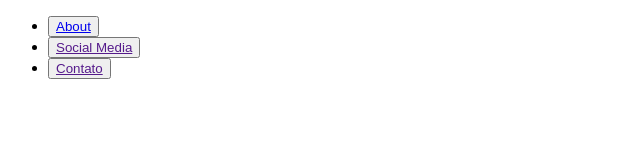
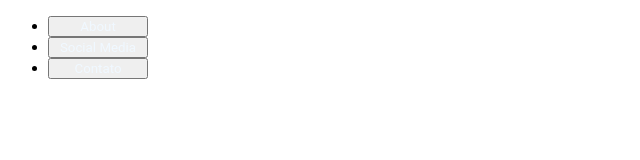
Before and after one commit to lucasdcorreia/ProjetoGit, a plain HTML site: page index.html in a window 1280 px wide. Shown: the whole page, without its empty margins (0-640 px from the left). Drawn offline with Linux system fonts and the light colour scheme.

Commit message:
estilização de botões

```diff
--- a/index.css
+++ b/index.css
@@ -1,5 +1,13 @@
-button {
-  width: 50px;
-  color: aliceblue;
+*{
+  text-decoration: none;
+}
+
+button{
+  width: 100px;
+  font-family:'Roboto', Courier, monospace;
   background-image: linear-gradient(90deg rgba(white));
 }
+
+button a {
+  color: aliceblue;
+}
--- a/index.html
+++ b/index.html
@@ -4,6 +4,7 @@
   <meta charset="UTF-8">
   <meta name="viewport" content="width=device-width, initial-scale=1.0">
   <title>Exemplo Git</title>
+  <link rel="stylesheet" href="index.css">
 </head>
 <body>
 
```
